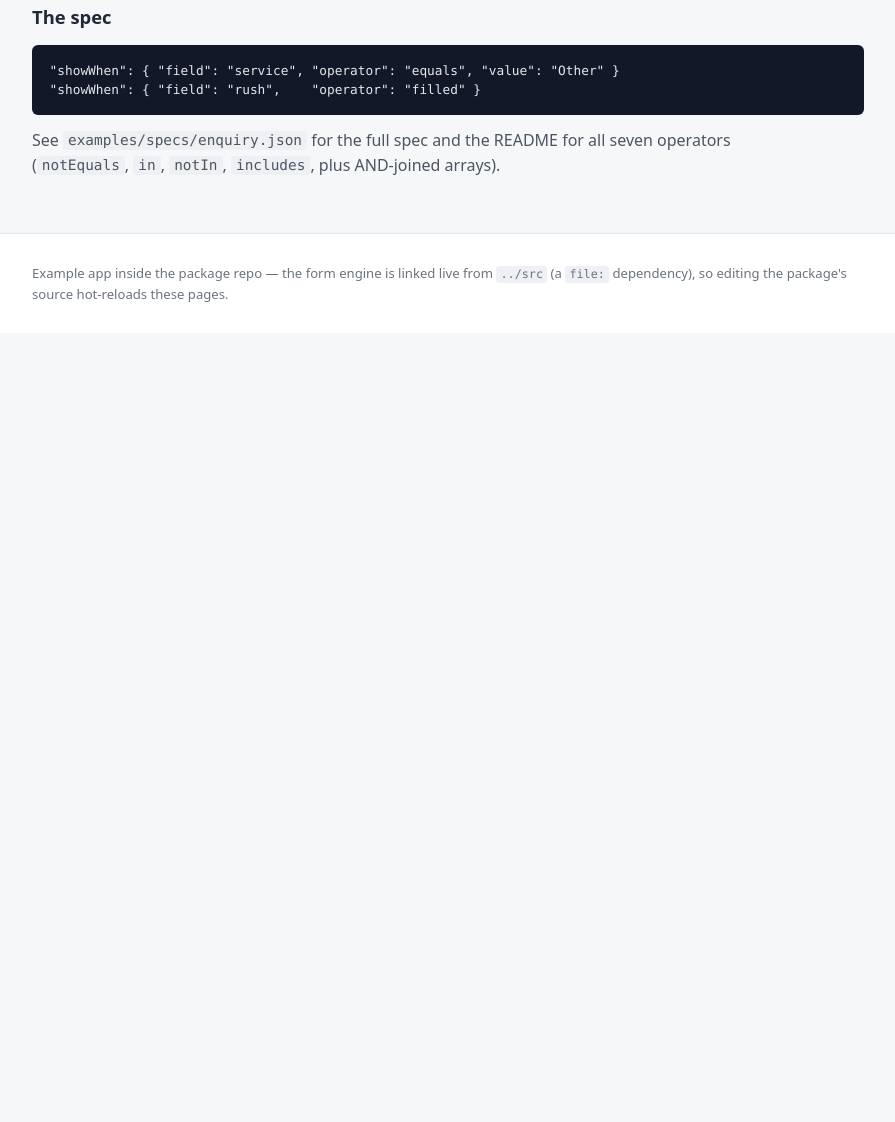
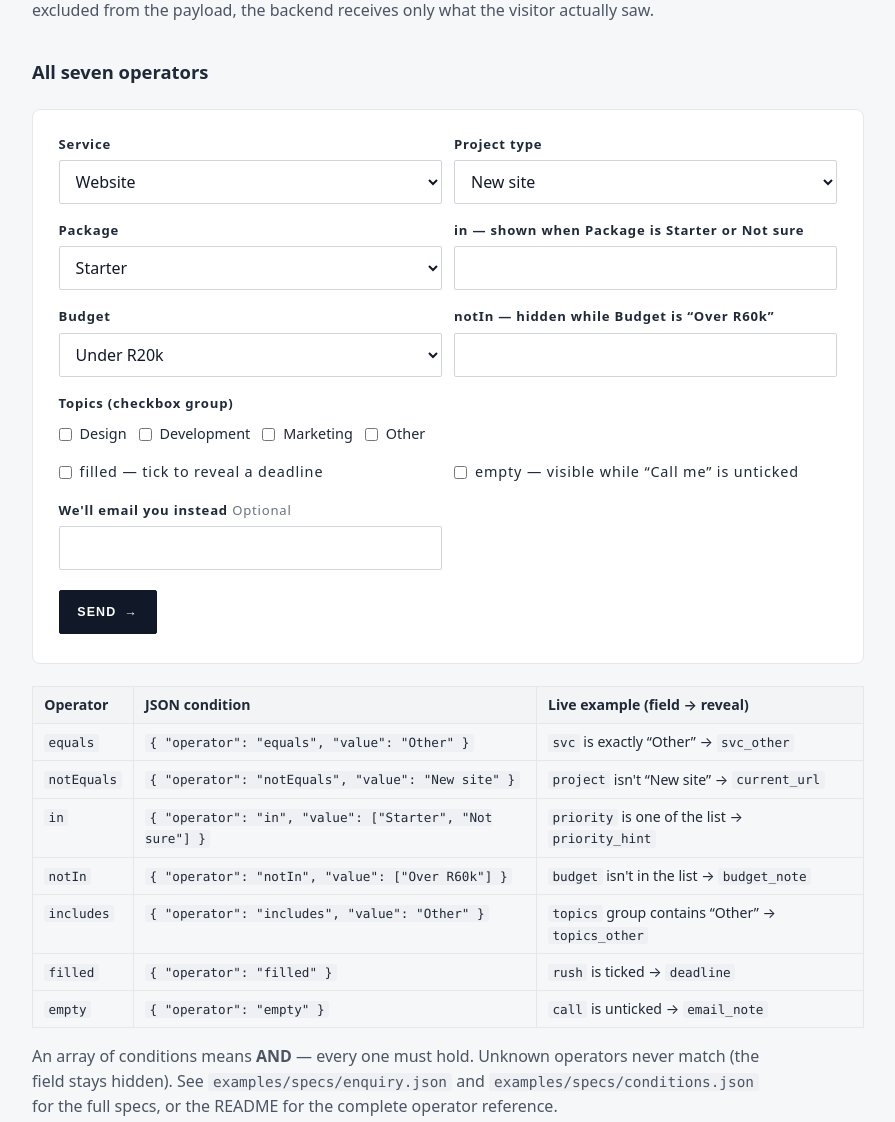
Before and after one commit to clearstorm/contact-form, an Astro site in the folder examples/astro-demo/: page /conditional in a window 1280 px wide. Shown: the part 1163-2285 px from the top of the page, without its empty margins (192-1087 px from the left). Before the commit the page ends 1496 px from the top, so only its background shows below. Built offline with nearby package versions, Linux system fonts and the light colour scheme; Astro itself is replaced by a stand-in of ours.

Commit message:
examples: cover all seven showWhen operators live
Add examples/specs/conditions.json, a self-documenting operator-reference
spec with one isolated reveal per operator (equals, notEquals, in, notIn,
includes, filled, empty), rendered on the /conditional demo page alongside
the realistic enquiry form (equals + filled). The page gains an operator
table and both READMEs point at the new spec. Examples/docs only - the
package suite stays at 85 checks.

```diff
--- a/examples/astro-demo/src/pages/conditional.astro
+++ b/examples/astro-demo/src/pages/conditional.astro
@@ -2,9 +2,21 @@
 import DemoLayout from "../layouts/DemoLayout.astro";
 import ContactForm from "@clearstorm/contact-form/astro/ContactForm.astro";
 import type { FormSpec } from "@clearstorm/contact-form/core";
-import spec from "../../../specs/enquiry.json";
+import enquiry from "../../../specs/enquiry.json";
+import conditions from "../../../specs/conditions.json";
 
-const form = spec as FormSpec;
+const enquiryForm = enquiry as FormSpec;
+const conditionsForm = conditions as FormSpec;
+
+const operatorRows: Array<[string, string, string]> = [
+  ["equals", '{ "operator": "equals", "value": "Other" }', "<code>svc</code> is exactly “Other” → <code>svc_other</code>"],
+  ["notEquals", '{ "operator": "notEquals", "value": "New site" }', "<code>project</code> isn't “New site” → <code>current_url</code>"],
+  ["in", '{ "operator": "in", "value": ["Starter", "Not sure"] }', "<code>priority</code> is one of the list → <code>priority_hint</code>"],
+  ["notIn", '{ "operator": "notIn", "value": ["Over R60k"] }', "<code>budget</code> isn't in the list → <code>budget_note</code>"],
+  ["includes", '{ "operator": "includes", "value": "Other" }', "<code>topics</code> group contains “Other” → <code>topics_other</code>"],
+  ["filled", '{ "operator": "filled" }', "<code>rush</code> is ticked → <code>deadline</code>"],
+  ["empty", '{ "operator": "empty" }', "<code>call</code> is unticked → <code>email_note</code>"],
+];
 ---
 <DemoLayout title="Conditional fields demo">
   <p class="demo-kicker">showWhen conditions</p>
@@ -12,14 +24,16 @@ const form = spec as FormSpec;
   <p class="lead">
     Fields hide and reveal from the visitor's own input — declared as JSON
     (<code>showWhen</code>), evaluated live by the shared client script. No
-    markup changes, no extra JS on the page.
+    markup changes, no extra JS on the page. Two forms below: a realistic
+    enquiry (two conditions) and an operator reference (all seven operators,
+    one self-documenting reveal each).
   </p>
 
+  <h2>Realistic form</h2>
   <div class="demo-card">
-    <ContactForm form={form} />
+    <ContactForm form={enquiryForm} />
   </div>
 
-  <h2>What's conditional here</h2>
   <table class="demo-table">
     <thead>
       <tr><th>Field</th><th>Condition</th><th>Effect</th></tr>
@@ -45,12 +59,31 @@ const form = spec as FormSpec;
     payload, the backend receives only what the visitor actually saw.
   </p>
 
-  <h2>The spec</h2>
-  <pre>{`"showWhen": { "field": "service", "operator": "equals", "value": "Other" }
-"showWhen": { "field": "rush",    "operator": "filled" }`}</pre>
-  <p class="lead" style="margin-block:0">
-    See <code>examples/specs/enquiry.json</code> for the full spec and the
-    README for all seven operators (<code>notEquals</code>, <code>in</code>,
-    <code>notIn</code>, <code>includes</code>, plus AND-joined arrays).
+  <h2>All seven operators</h2>
+  <div class="demo-card">
+    <ContactForm form={conditionsForm} />
+  </div>
+
+  <table class="demo-table">
+    <thead>
+      <tr><th>Operator</th><th>JSON condition</th><th>Live example (field → reveal)</th></tr>
+    </thead>
+    <tbody>
+      {operatorRows.map(([operator, condition, example]) => (
+        <tr>
+          <td><code>{operator}</code></td>
+          <td><code>{condition}</code></td>
+          <td set:html={example} />
+        </tr>
+      ))}
+    </tbody>
+  </table>
+
+  <p class="lead">
+    An array of conditions means <strong>AND</strong> — every one must hold.
+    Unknown operators never match (the field stays hidden). See
+    <code>examples/specs/enquiry.json</code> and
+    <code>examples/specs/conditions.json</code> for the full specs, or the README
+    for the complete operator reference.
   </p>
 </DemoLayout>
--- /dev/null
+++ b/examples/specs/conditions.json
@@ -0,0 +1,130 @@
+{
+  "name": "conditions",
+  "submit": "Send",
+  "status": "Thanks — every operator behaved as declared.",
+  "mailer": "json",
+  "endpoint": "http://localhost:8787/submit",
+  "copy": {
+    "sending": "Sending…",
+    "submitError": "Sending failed (HTTP {status}) — is the echo server running (npm run demo:api)?"
+  },
+  "fields": [
+    {
+      "type": "select",
+      "id": "svc",
+      "name": "svc",
+      "label": "Service",
+      "required": true,
+      "size": 50,
+      "options": ["Website", "Brand identity", "Other"],
+      "message": "Choose a service."
+    },
+    {
+      "type": "text",
+      "id": "svc_other",
+      "name": "svc_other",
+      "label": "equals — shown only when Service is “Other”",
+      "required": true,
+      "size": 50,
+      "showWhen": { "field": "svc", "operator": "equals", "value": "Other" }
+    },
+    {
+      "type": "select",
+      "id": "project",
+      "name": "project",
+      "label": "Project type",
+      "required": true,
+      "size": 50,
+      "options": ["New site", "Redesign", "Ongoing care"],
+      "message": "Choose a project type."
+    },
+    {
+      "type": "url",
+      "id": "current_url",
+      "name": "current_url",
+      "label": "notEquals — shown unless Project type is “New site”",
+      "required": true,
+      "size": 50,
+      "placeholder": "https://…",
+      "showWhen": { "field": "project", "operator": "notEquals", "value": "New site" }
+    },
+    {
+      "type": "select",
+      "id": "priority",
+      "name": "priority",
+      "label": "Package",
+      "required": true,
+      "size": 50,
+      "options": ["Starter", "Growth", "Premium", "Not sure"],
+      "message": "Choose a package."
+    },
+    {
+      "type": "text",
+      "id": "priority_hint",
+      "name": "priority_hint",
+      "label": "in — shown when Package is Starter or Not sure",
+      "required": true,
+      "size": 50,
+      "showWhen": { "field": "priority", "operator": "in", "value": ["Starter", "Not sure"] }
+    },
+    {
+      "type": "select",
+      "id": "budget",
+      "name": "budget",
+      "label": "Budget",
+      "required": true,
+      "size": 50,
+      "options": ["Under R20k", "R20k–R60k", "Over R60k"],
+      "message": "Choose a budget."
+    },
+    {
+      "type": "text",
+      "id": "budget_note",
+      "name": "budget_note",
+      "label": "notIn — hidden while Budget is “Over R60k”",
+      "required": true,
+      "size": 50,
+      "showWhen": { "field": "budget", "operator": "notIn", "value": ["Over R60k"] }
+    },
+    {
+      "type": "checkbox",
+      "id": "topics",
+      "name": "topics",
+      "label": "Topics (checkbox group)",
+      "required": true,
+      "size": 100,
+      "options": ["Design", "Development", "Marketing", "Other"],
+      "message": "Tick at least one topic."
+    },
+    {
+      "type": "text",
+      "id": "topics_other",
+      "name": "topics_other",
+      "label": "includes — shown while “Other” is ticked",
+      "required": true,
+      "size": 100,
+      "showWhen": { "field": "topics", "operator": "includes", "value": "Other" }
+    },
+    { "type": "checkbox", "id": "rush", "name": "rush", "label": "filled — tick to reveal a deadline", "size": 50 },
+    {
+      "type": "date",
+      "id": "deadline",
+      "name": "deadline",
+      "label": "Ideal deadline",
+      "required": true,
+      "size": 50,
+      "showWhen": { "field": "rush", "operator": "filled" }
+    },
+    { "type": "checkbox", "id": "call", "name": "call", "label": "empty — visible while “Call me” is unticked", "size": 50 },
+    {
+      "type": "text",
+      "id": "email_note",
+      "name": "email_note",
+      "label": "We'll email you instead",
+      "required": false,
+      "optional": true,
+      "size": 50,
+      "showWhen": { "field": "call", "operator": "empty" }
+    }
+  ]
+}
```
Also changed, not shown: README.md, examples/README.md.
